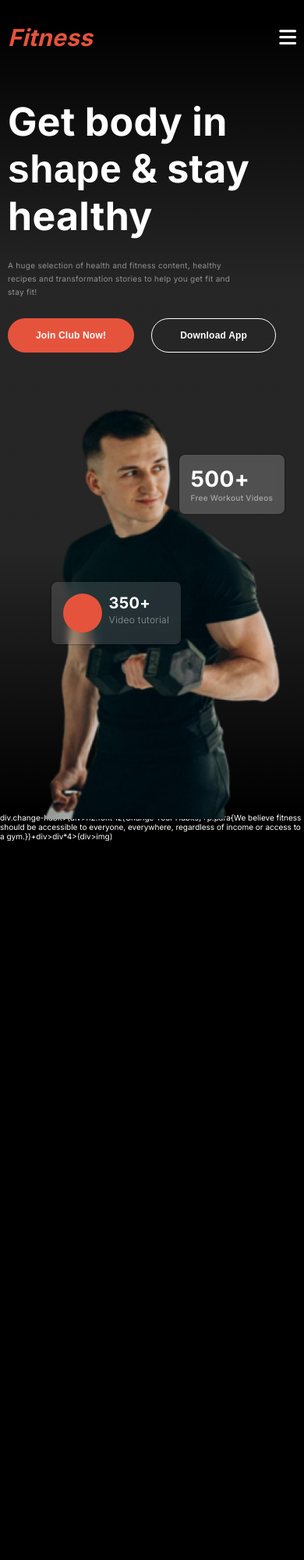
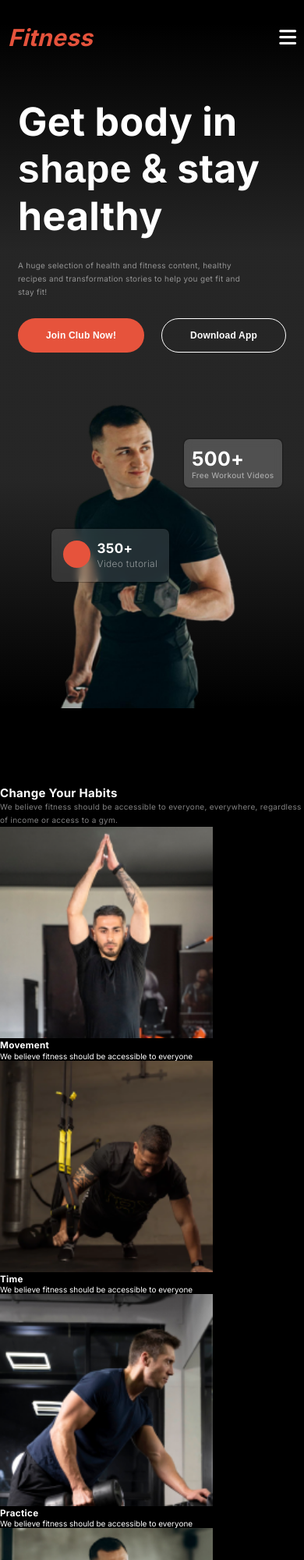
Before and after one commit to xubayers/ph_assignment_2, a plain HTML site: page index.html in a window 390 px wide. Shown: the top 2000 px of the page at 78% size. Before the commit the page ends 1078 px from the top, so only its background shows below. Drawn offline with Linux system fonts and the light colour scheme; a web font is replaced by a local one.

Commit message:
fix carts position problem

```diff
--- a/index.html
+++ b/index.html
@@ -10,7 +10,7 @@
 </head>
 <body>
     <header class="header">
-        <nav class="nav-bar max-width margin-auto flex">
+        <nav class="nav-bar max-width item-center flex">
             <div class="brand-name">
                 <h2>Fitness</h2>
             </div>
@@ -24,7 +24,7 @@
                 <i class="fa-solid fa-bars"></i>
             </div>
         </nav>
-        <main class="max-width flex banner">
+        <main class="max-width flex banner item-center">
             <div class="content">
                 <h1>Get body in <span class="styles-font">shape</span> & stay healthy</h1>
                 <p class="para">A huge selection of health and fitness content, healthy recipes and transformation stories to help you get fit and stay fit!</p>
@@ -55,7 +55,34 @@
     </header>
     <!-- change yout habits section -->
      <section>
-        div.change-habit>(div>h2.font-lz{Change Your Habits}+p.para{We believe fitness should be accessible to everyone, everywhere, regardless of income or access to a gym.})+div>div*4>(div>img)
+        <div class="change-habit max-width">
+            <div class="title-and-des">
+                <h2 class="font-lz">Change Your Habits</h2>
+                <p class="para">We believe fitness should be accessible to everyone, everywhere, regardless of income or access to a gym.</p>
+            </div>
+            <div>
+                <div class="habits">
+                    <div><img src="./images/image 2.png" alt=""></div>
+                    <h3>Movement</h3>
+                    <p>We believe fitness should be accessible to everyone</p>
+                </div>
+                <div>
+                    <div><img src="./images/image 3.png" alt=""></div>
+                    <h3>Time</h3>
+                    <p>We believe fitness should be accessible to everyone</p>
+                </div>
+                <div>
+                    <div><img src="./images/image 4.png" alt=""></div>
+                    <h3>Practice</h3>
+                    <p>We believe fitness should be accessible to everyone</p>
+                </div>
+                <div>
+                    <div><img src="./images/image 5.png" alt=""></div>
+                    <h3>Weight Loss</h3>
+                    <p>We believe fitness should be accessible to everyone</p>
+                </div>
+            </div>
+        </div>
      </section>
 </body>
 </html>
--- a/styles/responsive.css
+++ b/styles/responsive.css
@@ -84,17 +84,23 @@
     }
     .container .cart1 {
         & h4 {
-            font-size: 2rem;
+            font-size: 1.7rem;
         }
         & h5 {
             font-size: 1.2rem;
         }
+        &  .circle {
+            height: 3.5rem;
+            aspect-ratio: 1;
+            background-color: var(--secondery-color);
+        }
     }
     .container .cart2 {
-        right: 4%;
+        padding: 1rem;
+        right: 5%;
         top: 15%;
         & h3 {
-            font-size: 2.8rem;
+            font-size: 2.5rem;
         }
         & h5 {
             font-size: 1rem;
@@ -104,7 +110,7 @@
         max-width: 30rem;
     }
     img {
-        width: 100%;
+        width: 70%;
     }
 
 }
--- a/styles/style.css
+++ b/styles/style.css
@@ -49,14 +49,12 @@ h1, h2, h3, h4, h5, h6 {
 .flex {
     display: flex;
 }
-.justify-center {
-    justify-content: center;
-}
 .item-center {
     align-items: center;
 }
 li {
     list-style: none;
+    letter-spacing: .04rem;
 }
 a {
     text-decoration: none;
@@ -83,7 +81,6 @@ img {
 .nav-bar {
     margin: 3rem auto;
     justify-content: space-between;
-    align-items: center;
 }
 nav .nav-menu {
     display: none;
@@ -99,8 +96,6 @@ nav ul {
     font-size: 1.5rem;
     text-transform: capitalize;
     gap: 5rem;
-    align-items: center;
-    letter-spacing: .04rem;
     font-weight: 300;
 }
 nav ul li {
@@ -110,7 +105,7 @@ nav ul li {
 }
 .current-page {
     background-color: var(--secondery-color);
-    font-weight: bold;
+    font-weight: 500;
     border-radius: 5rem;
 }
 .effect:hover {
@@ -119,7 +114,7 @@ nav ul li {
 }
 /* main style start */
 main {
-    gap: 3rem;
+    gap: 4rem;
     margin: 0 auto;
 }
 main .content {
@@ -145,9 +140,11 @@ main .content button:nth-child(2) {
     max-height: 540px;
     display: flex;
     justify-content: center;
-    margin-left: 4rem;
+    /* margin-left: 4rem; */
 }
 .container {
+    display: flex;
+    justify-content: center;
     position: relative;
     width: 100%;
 }
@@ -195,3 +192,7 @@ main .content button:nth-child(2) {
         color: var(--para-color);
     }
 }
+/* change habits section */
+.change-habit {
+    margin: 10rem auto;
+}
```
